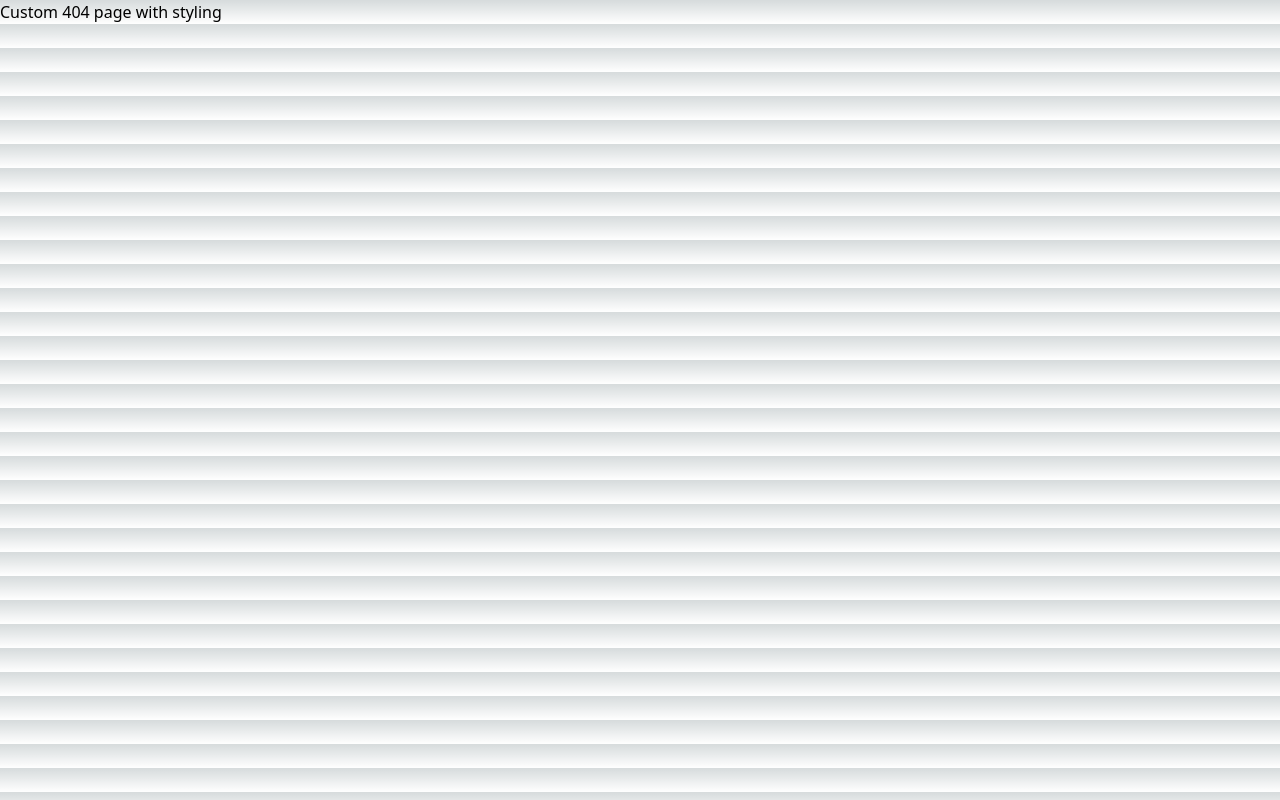
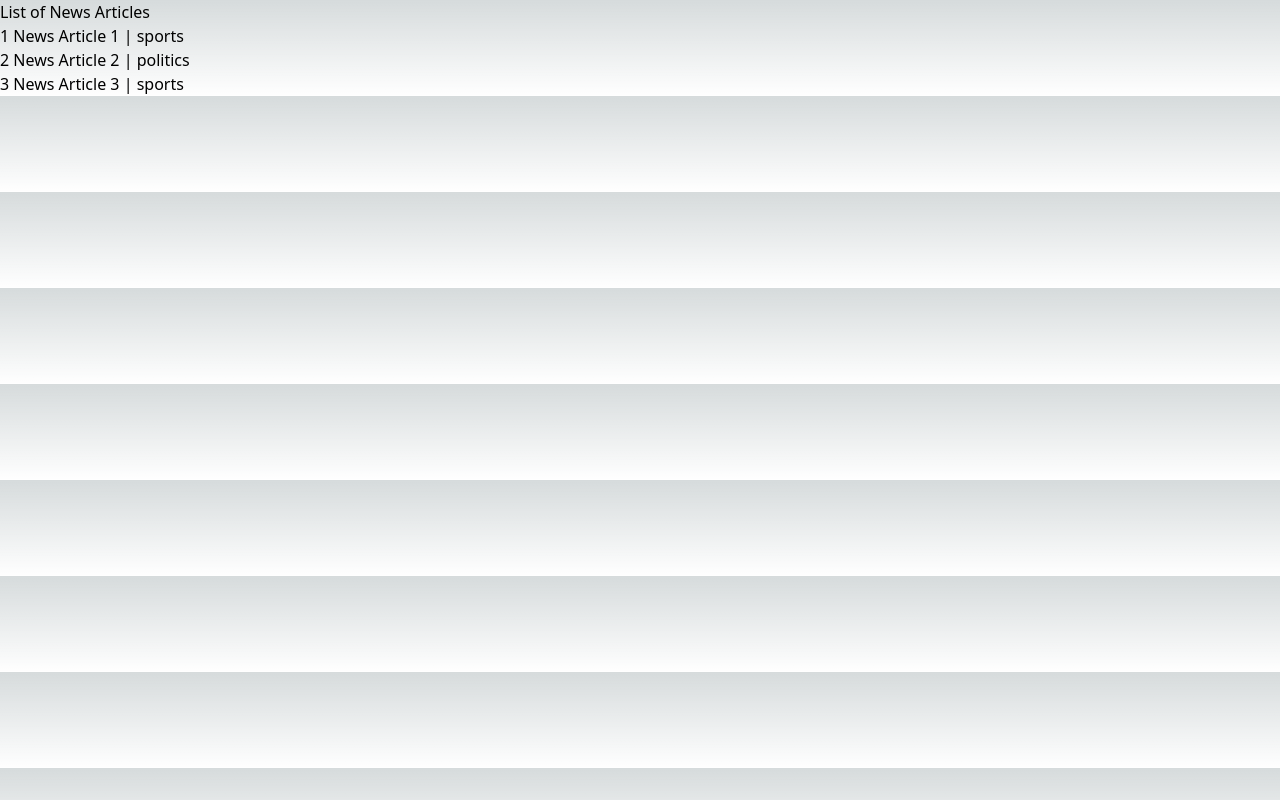
Before and after one commit to Techbite-sudo/next-done, a Next.js app: page /news in a window 1280 px wide. Before the commit this address had no page. Built offline with nearby package versions, Linux system fonts and the light colour scheme; data requests are answered from the project's data file.

Commit message:
getserverside props

```diff
--- a/db.json
+++ b/db.json
@@ -1,4 +1,24 @@
 {
+    "news": [
+        {
+            "id": 1,
+            "title": "News Article 1",
+            "description": "Description 1",
+            "category": "sports"
+        },
+        {
+            "id": 2,
+            "title": "News Article 2",
+            "description": "Description 2",
+            "category": "politics"
+        },
+        {
+            "id": 3,
+            "title": "News Article 3",
+            "description": "Description 3",
+            "category": "sports"
+        }
+    ],
     "products": [
         {
             "id": 1,
--- /dev/null
+++ b/pages/news/index.js
@@ -0,0 +1,25 @@
+export default function NewsArticlesList({ articles }) {
+    return(
+        <div>
+            <h1>List of News Articles</h1>
+            {articles.map((article) => {
+                return(
+                    <div key={article.id}>
+                        <h1>{article.id} {article.title} | {article.category}</h1>
+                    </div>
+                )
+            })}
+        </div>
+    )
+}
+
+export async function getServerSideProps(){
+    const response = await fetch('http://localhost:4000/news')
+    const data = await response.json()
+    console.log(data)
+    return{
+        props: {
+            articles: data
+        }
+    }
+}
```
